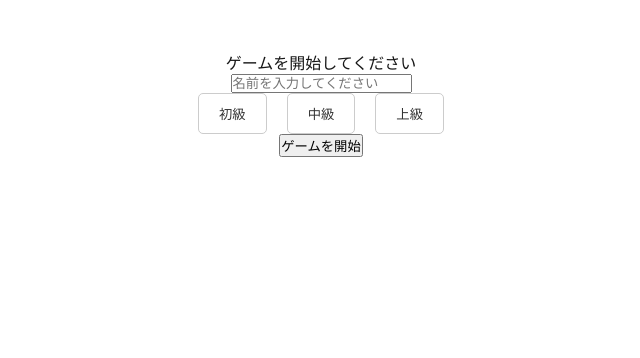
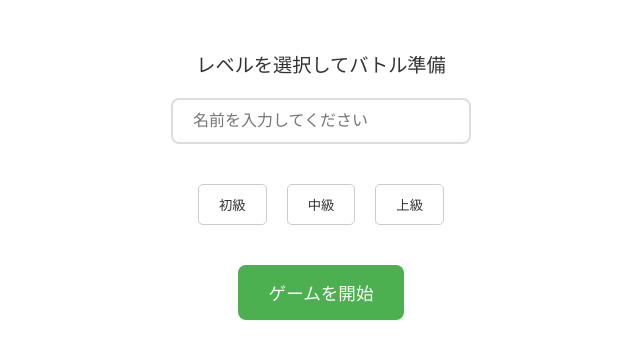
Before and after one commit to yoshiddddd/kichijoji_cipher, a Next.js app in the folder frontend/: page / in a window 1280 px wide. Shown: the top 358 px of the page, without its empty margins (319-959 px from the left). Built offline with nearby package versions, Linux system fonts and the light colour scheme.

Commit message:
スタイル修正

```diff
--- a/frontend/src/app/page.tsx
+++ b/frontend/src/app/page.tsx
@@ -4,7 +4,7 @@ import { Countdown } from "../components/countdown";
 import DifficultyLevelButton from "@/components/DifficultyLevelButton";
 
 export default function Home() {
-  const [message, setMessage] = useState("ゲームを開始してください");
+  const [message, setMessage] = useState("レベルを選択してバトル準備");
   const socketRef = useRef<WebSocket | null>(null);
   const [start, setStart] = useState(false);
   const [keyword, setKeyword] = useState("");
@@ -98,16 +98,36 @@ export default function Home() {
         />
       ) : (
         <div>
-          <p>{message}</p>
+          <p
+            style={{ fontSize: "1.2rem", color: "#333", marginBottom: "20px" }}
+          >
+            {message}
+          </p>
           {!isGameStarted && (
-            <div>
+            <div
+              style={{
+                display: "flex",
+                flexDirection: "column",
+                alignItems: "center",
+                gap: "20px",
+              }}
+            >
               <input
                 type="text"
                 placeholder="名前を入力してください"
                 value={name}
                 onChange={(e) => setName(e.target.value)}
+                style={{
+                  padding: "12px 20px",
+                  fontSize: "1rem",
+                  borderRadius: "8px",
+                  border: "2px solid #ddd",
+                  width: "300px",
+                  outline: "none",
+                  transition: "border-color 0.3s ease",
+                }}
               />
-              <div>
+              <div style={{ margin: "20px 0" }}>
                 <DifficultyLevelButton
                   label="初級"
                   roomLevel={roomLevel}
@@ -124,7 +144,21 @@ export default function Home() {
                   changeRoomLevel={changeRoomLevel}
                 />
               </div>
-              <button onClick={handleStartGame}>ゲームを開始</button>
+              <button
+                onClick={handleStartGame}
+                style={{
+                  backgroundColor: "#4CAF50",
+                  color: "white",
+                  padding: "15px 30px",
+                  fontSize: "1.1rem",
+                  border: "none",
+                  borderRadius: "8px",
+                  cursor: "pointer",
+                  transition: "background-color 0.3s ease",
+                }}
+              >
+                ゲームを開始
+              </button>
             </div>
           )}
         </div>
```
